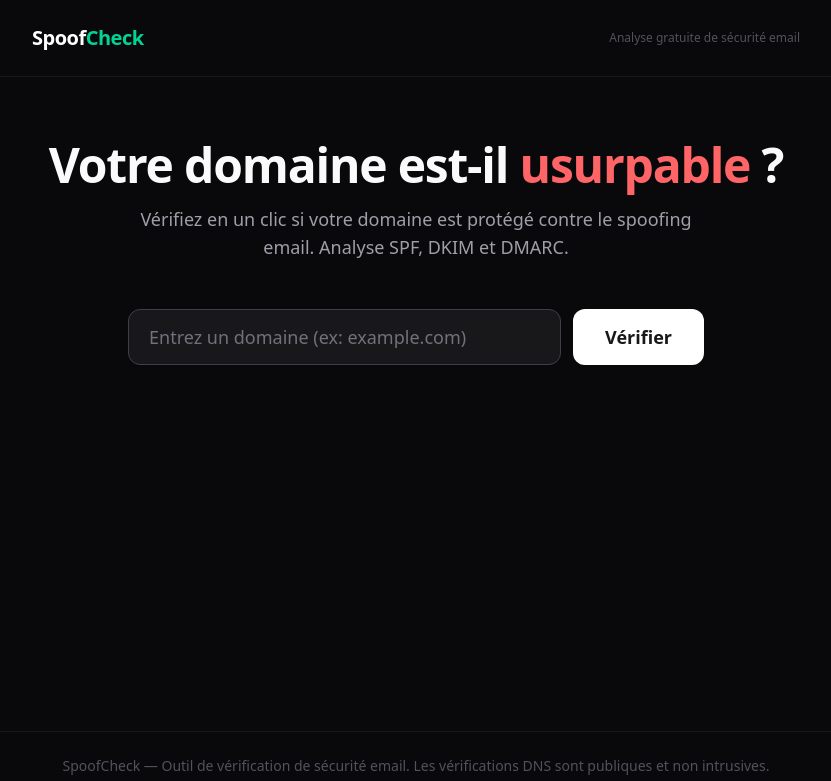
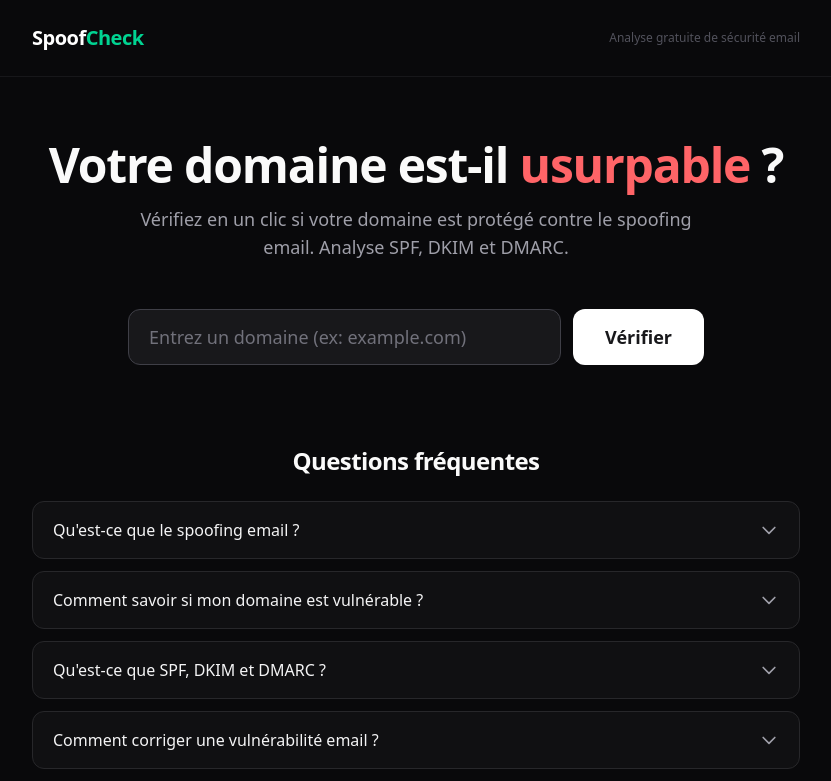
Before and after one commit to anisselbd/spoofcheck, a Next.js app: page / in a window 1280 px wide. Shown: the top 781 px of the page, without its empty margins (224-1055 px from the left). Built offline with nearby package versions, Linux system fonts and the light colour scheme.

Commit message:
feat: ajout SEO technique — sitemap, robots.txt, FAQ JSON-LD, metadata enrichie

```diff
--- a/src/app/check/[domain]/page.tsx
+++ b/src/app/check/[domain]/page.tsx
@@ -25,12 +25,17 @@
     : `${domain} est protégé contre le spoofing — Score ${result.score}/100 (${result.grade}). Vérifiez votre domaine gratuitement.`;
 
   return {
-    title: `SpoofCheck — ${domain}`,
+    title: `Analyse email de ${domain} — SpoofCheck`,
     description,
     openGraph: {
-      title: `SpoofCheck — ${domain}`,
+      title: `Analyse email de ${domain} — SpoofCheck`,
       description,
       type: "website",
+    },
+    twitter: {
+      card: "summary_large_image",
+      title: `Analyse email de ${domain} — SpoofCheck`,
+      description,
     },
   };
 }
--- a/src/app/contact/page.tsx
+++ b/src/app/contact/page.tsx
@@ -4,9 +4,15 @@
 import ContactForm from "@/components/ContactForm";
 
 export const metadata: Metadata = {
-  title: "SpoofCheck — Sécurisez votre domaine",
+  title: "Sécurisez votre domaine — SpoofCheck",
   description:
-    "Correction SPF, DKIM et DMARC par un expert. Protégez votre domaine contre le spoofing email à partir de 79€.",
+    "Service de correction SPF, DKIM et DMARC par un expert. Protégez votre domaine contre le spoofing email et l'usurpation d'identité à partir de 79€.",
+  twitter: {
+    card: "summary_large_image",
+    title: "Sécurisez votre domaine — SpoofCheck",
+    description:
+      "Service de correction SPF, DKIM et DMARC par un expert. Protégez votre domaine contre le spoofing et l'usurpation d'identité.",
+  },
 };
 
 export default function ContactPage() {
--- a/src/app/layout.tsx
+++ b/src/app/layout.tsx
@@ -2,15 +2,34 @@
 import "./globals.css";
 
 export const metadata: Metadata = {
+  metadataBase: new URL("https://spoofchecker.online"),
   title: "SpoofCheck — Votre domaine est-il usurpable ?",
   description:
     "Vérifiez gratuitement si votre domaine est protégé contre le spoofing email. Analyse SPF, DKIM, DMARC en un clic.",
+  keywords: [
+    "spoofing email",
+    "SPF",
+    "DKIM",
+    "DMARC",
+    "sécurité email",
+    "vérification domaine",
+    "anti-spoofing",
+    "test email",
+    "protection email",
+    "usurpation email",
+  ],
   openGraph: {
     title: "SpoofCheck — Votre domaine est-il usurpable ?",
     description:
       "Vérifiez gratuitement si votre domaine est protégé contre le spoofing email. Analyse SPF, DKIM, DMARC en un clic.",
     type: "website",
     locale: "fr_FR",
+  },
+  twitter: {
+    card: "summary_large_image",
+    title: "SpoofCheck — Votre domaine est-il usurpable ?",
+    description:
+      "Vérifiez gratuitement si votre domaine est protégé contre le spoofing email. Analyse SPF, DKIM, DMARC en un clic.",
   },
 };
 
--- a/src/app/page.tsx
+++ b/src/app/page.tsx
@@ -1,30 +1,49 @@
-"use client";
+import HomeClient from "@/components/HomeClient";
+import FaqAccordion from "@/components/FaqAccordion";
+import { faqItems } from "@/lib/faq-data";
 
-import { useState } from "react";
-import { useRouter } from "next/navigation";
-import { cleanDomain } from "@/lib/validators";
-import DomainInput from "@/components/DomainInput";
+const faqJsonLd = {
+  "@context": "https://schema.org",
+  "@type": "FAQPage",
+  mainEntity: faqItems.map((item) => ({
+    "@type": "Question",
+    name: item.question,
+    acceptedAnswer: {
+      "@type": "Answer",
+      text: item.answer,
+    },
+  })),
+};
+
+const webAppJsonLd = {
+  "@context": "https://schema.org",
+  "@type": "WebApplication",
+  name: "SpoofCheck",
+  url: "https://spoofchecker.online",
+  description:
+    "Vérifiez gratuitement si votre domaine est protégé contre le spoofing email. Analyse SPF, DKIM, DMARC en un clic.",
+  applicationCategory: "SecurityApplication",
+  operatingSystem: "Tout navigateur web",
+  offers: {
+    "@type": "Offer",
+    price: "0",
+    priceCurrency: "EUR",
+  },
+  inLanguage: "fr",
+};
 
 export default function Home() {
-  const router = useRouter();
-  const [loading, setLoading] = useState(false);
-  const [error, setError] = useState("");
-
-  async function handleCheck(domain: string) {
-    setLoading(true);
-    setError("");
-
-    try {
-      const clean = cleanDomain(domain);
-      router.push(`/check/${encodeURIComponent(clean)}`);
-    } catch (err) {
-      setError(err instanceof Error ? err.message : "Erreur inattendue");
-      setLoading(false);
-    }
-  }
-
   return (
     <div className="flex flex-col min-h-screen">
+      <script
+        type="application/ld+json"
+        dangerouslySetInnerHTML={{ __html: JSON.stringify(faqJsonLd) }}
+      />
+      <script
+        type="application/ld+json"
+        dangerouslySetInnerHTML={{ __html: JSON.stringify(webAppJsonLd) }}
+      />
+
       <header className="py-6 px-6 border-b border-zinc-800/50">
         <div className="max-w-3xl mx-auto flex items-center justify-between">
           <h1 className="text-xl font-bold tracking-tight">
@@ -50,13 +69,14 @@
             </p>
           </div>
 
-          <DomainInput onCheck={handleCheck} loading={loading} />
+          <HomeClient />
 
-          {error && (
-            <div className="text-center">
-              <p className="text-red-400">{error}</p>
-            </div>
-          )}
+          <section className="space-y-6 pt-8">
+            <h2 className="text-2xl font-bold tracking-tight text-center">
+              Questions fréquentes
+            </h2>
+            <FaqAccordion />
+          </section>
         </div>
       </main>
 
--- /dev/null
+++ b/src/app/robots.ts
@@ -0,0 +1,11 @@
+import type { MetadataRoute } from "next";
+
+export default function robots(): MetadataRoute.Robots {
+  return {
+    rules: {
+      userAgent: "*",
+      allow: "/",
+    },
+    sitemap: "https://spoofchecker.online/sitemap.xml",
+  };
+}
--- /dev/null
+++ b/src/app/sitemap.ts
@@ -0,0 +1,18 @@
+import type { MetadataRoute } from "next";
+
+export default function sitemap(): MetadataRoute.Sitemap {
+  return [
+    {
+      url: "https://spoofchecker.online",
+      lastModified: new Date(),
+      changeFrequency: "weekly",
+      priority: 1,
+    },
+    {
+      url: "https://spoofchecker.online/contact",
+      lastModified: new Date(),
+      changeFrequency: "monthly",
+      priority: 0.8,
+    },
+  ];
+}
--- /dev/null
+++ b/src/components/FaqAccordion.tsx
@@ -0,0 +1,47 @@
+"use client";
+
+import { useState } from "react";
+import { faqItems } from "@/lib/faq-data";
+
+export default function FaqAccordion() {
+  const [openIndex, setOpenIndex] = useState<number | null>(null);
+
+  return (
+    <div className="space-y-3">
+      {faqItems.map((item, index) => (
+        <div
+          key={index}
+          className="rounded-xl border border-zinc-800 bg-zinc-900/50 overflow-hidden"
+        >
+          <button
+            type="button"
+            onClick={() => setOpenIndex(openIndex === index ? null : index)}
+            className="w-full flex items-center justify-between px-5 py-4 text-left text-zinc-100 font-medium hover:bg-zinc-800/50 transition-colors"
+          >
+            <span>{item.question}</span>
+            <svg
+              className={`w-5 h-5 shrink-0 text-zinc-400 transition-transform ${
+                openIndex === index ? "rotate-180" : ""
+              }`}
+              fill="none"
+              viewBox="0 0 24 24"
+              stroke="currentColor"
+              strokeWidth={2}
+            >
+              <path
+                strokeLinecap="round"
+                strokeLinejoin="round"
+                d="M19 9l-7 7-7-7"
+              />
+            </svg>
+          </button>
+          {openIndex === index && (
+            <div className="px-5 pb-4 text-sm text-zinc-400 leading-relaxed">
+              {item.answer}
+            </div>
+          )}
+        </div>
+      ))}
+    </div>
+  );
+}
--- /dev/null
+++ b/src/components/HomeClient.tsx
@@ -0,0 +1,37 @@
+"use client";
+
+import { useState } from "react";
+import { useRouter } from "next/navigation";
+import { cleanDomain } from "@/lib/validators";
+import DomainInput from "@/components/DomainInput";
+
+export default function HomeClient() {
+  const router = useRouter();
+  const [loading, setLoading] = useState(false);
+  const [error, setError] = useState("");
+
+  async function handleCheck(domain: string) {
+    setLoading(true);
+    setError("");
+
+    try {
+      const clean = cleanDomain(domain);
+      router.push(`/check/${encodeURIComponent(clean)}`);
+    } catch (err) {
+      setError(err instanceof Error ? err.message : "Erreur inattendue");
+      setLoading(false);
+    }
+  }
+
+  return (
+    <>
+      <DomainInput onCheck={handleCheck} loading={loading} />
+
+      {error && (
+        <div className="text-center">
+          <p className="text-red-400">{error}</p>
+        </div>
+      )}
+    </>
+  );
+}
--- /dev/null
+++ b/src/lib/faq-data.ts
@@ -0,0 +1,27 @@
+export const faqItems = [
+  {
+    question: "Qu'est-ce que le spoofing email ?",
+    answer:
+      "Le spoofing email est une technique d'usurpation d'identit\u00e9 qui consiste \u00e0 envoyer un email en se faisant passer pour quelqu'un d'autre. L'attaquant falsifie l'adresse d'exp\u00e9diteur pour que le message semble provenir d'une source l\u00e9gitime, comme votre entreprise ou un coll\u00e8gue. C'est l'une des m\u00e9thodes les plus utilis\u00e9es dans les attaques de phishing.",
+  },
+  {
+    question: "Comment savoir si mon domaine est vuln\u00e9rable ?",
+    answer:
+      "Utilisez notre outil gratuit : entrez simplement votre nom de domaine dans la barre de recherche ci-dessus. SpoofCheck analyse automatiquement vos enregistrements DNS (SPF, DKIM, DMARC) et vous indique si votre domaine est prot\u00e9g\u00e9 contre l'usurpation d'identit\u00e9 email.",
+  },
+  {
+    question: "Qu'est-ce que SPF, DKIM et DMARC ?",
+    answer:
+      "SPF (Sender Policy Framework) d\u00e9finit quels serveurs sont autoris\u00e9s \u00e0 envoyer des emails pour votre domaine. DKIM (DomainKeys Identified Mail) ajoute une signature cryptographique \u00e0 vos emails pour garantir leur int\u00e9grit\u00e9. DMARC (Domain-based Message Authentication, Reporting and Conformance) combine SPF et DKIM et d\u00e9finit la politique \u00e0 appliquer en cas d'\u00e9chec d'authentification.",
+  },
+  {
+    question: "Comment corriger une vuln\u00e9rabilit\u00e9 email ?",
+    answer:
+      "Pour prot\u00e9ger votre domaine, vous devez configurer correctement trois enregistrements DNS : un enregistrement SPF qui liste vos serveurs d'envoi autoris\u00e9s, des cl\u00e9s DKIM pour la signature de vos emails, et une politique DMARC qui indique aux serveurs destinataires comment traiter les emails non authentifi\u00e9s.",
+  },
+  {
+    question: "Est-ce que ce test est gratuit ?",
+    answer:
+      "Oui, SpoofCheck est 100% gratuit. Vous pouvez v\u00e9rifier autant de domaines que vous le souhaitez, sans inscription ni limite. Les v\u00e9rifications DNS sont publiques et non intrusives.",
+  },
+];
```
